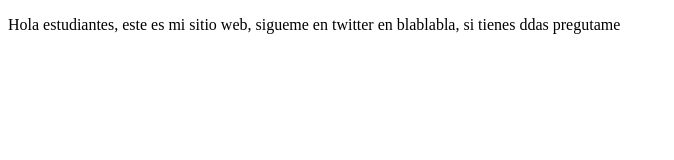
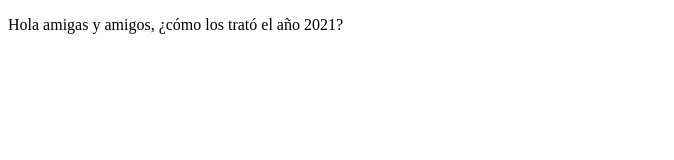
Before and after one commit to SebaRomans/proyectoDemoCursoPrework, a plain HTML site: page index.html in a window 1280 px wide. Shown: the whole page, without its empty margins (0-674 px from the left). Drawn offline with Linux system fonts and the light colour scheme.

Commit message:
Cambios, agregamos a amigas y amigos

```diff
--- a/index.html
+++ b/index.html
@@ -8,7 +8,7 @@
 </head>
 <body>
     <p>
-        Hola estudiantes, este es mi sitio web, sigueme en twitter en blablabla, si tienes ddas pregutame
+        Hola amigas y amigos, ¿cómo los trató el año 2021?
     </p>
 </body>
 </html>
```
